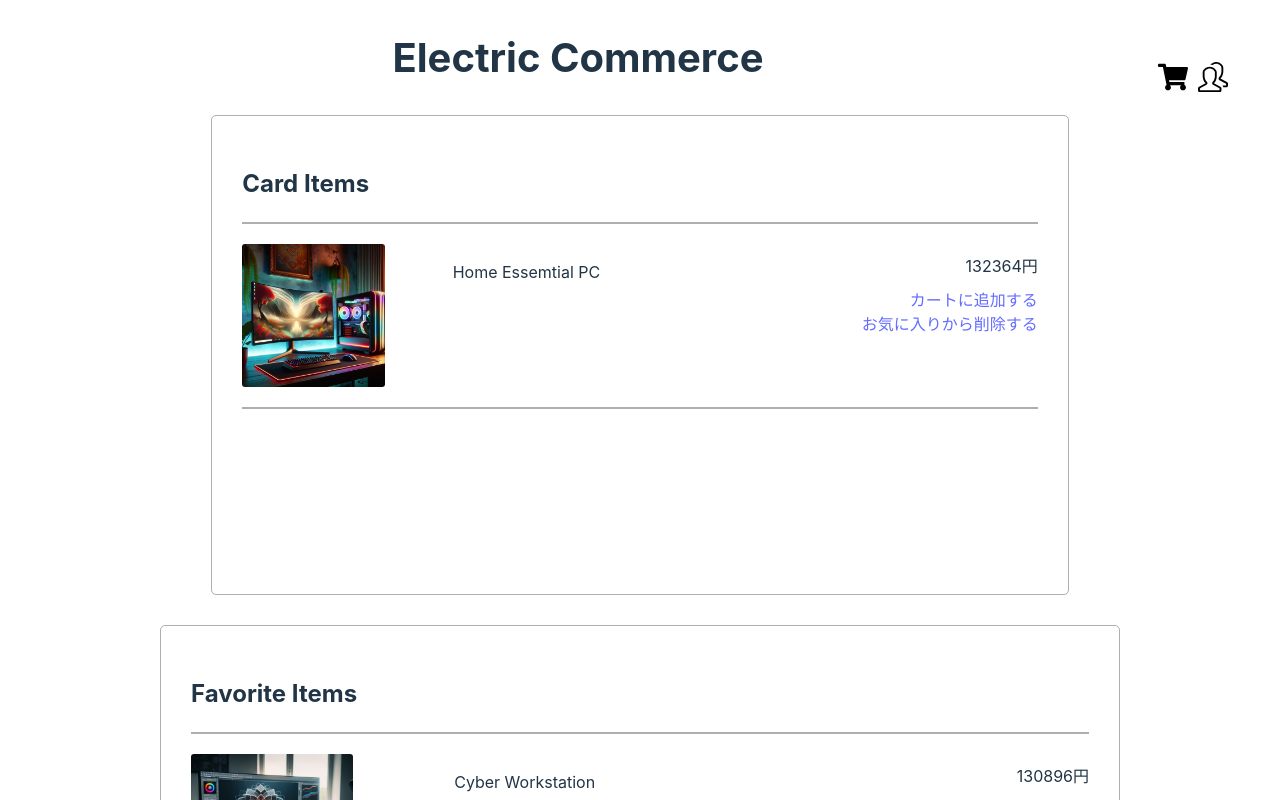
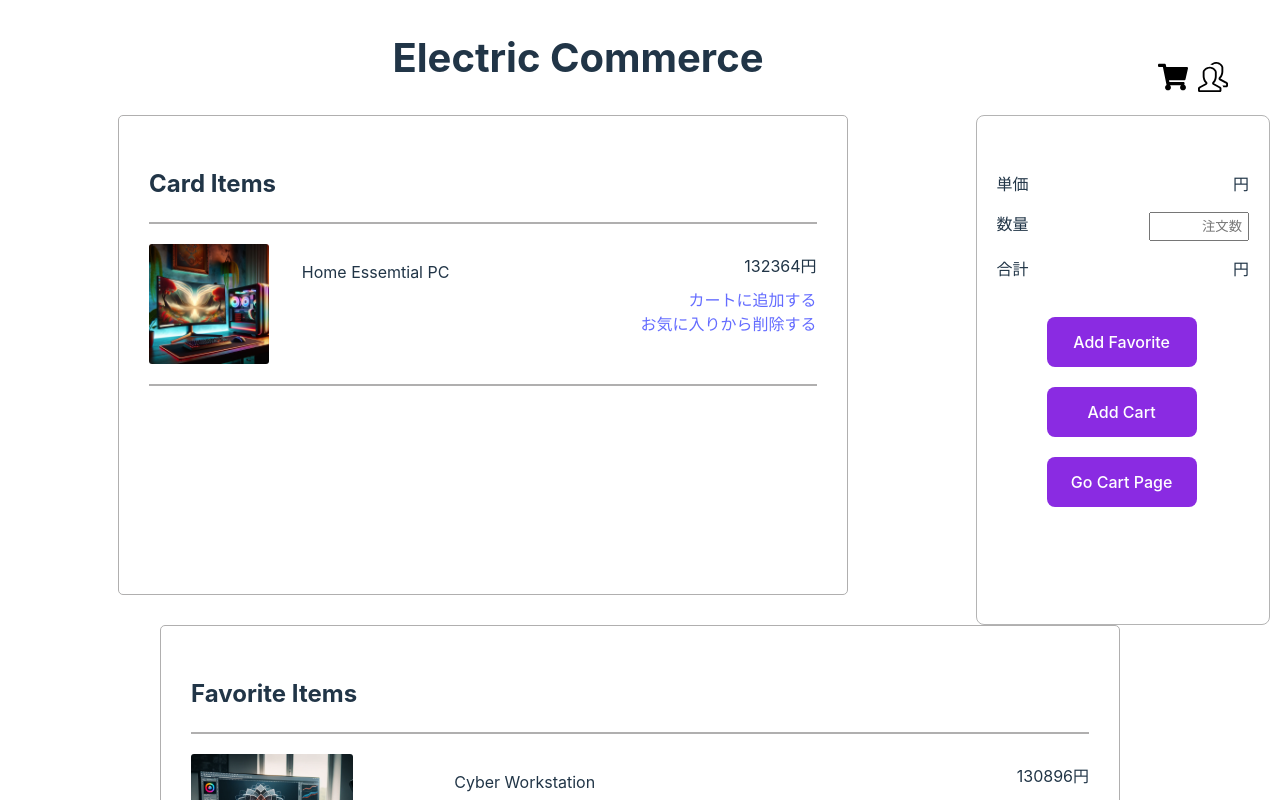
Before and after one commit to kip2/E-Commerce-Site-React, a React (Vite) app in the folder app/: page / in a window 1280 px wide. Shown: the top 800 px of the page. Built offline with nearby package versions, Linux system fonts and the light colour scheme.

Commit message:
add: cartmenuを追加

```diff
--- a/app/src/components/organisms/CardItems.css
+++ b/app/src/components/organisms/CardItems.css
@@ -3,7 +3,7 @@
     border: solid 1px #b0afaf;
     border-radius: 5px;
     padding: 30px;
-    width: 67%;
+    width: 57%;
     max-width: 960px;
     margin: 0 auto 30px auto;
     min-height: 60vh;
--- /dev/null
+++ b/app/src/components/organisms/CartMenu.css
@@ -0,0 +1,19 @@
+.buttons {
+    max-width: 20%;
+}
+
+.cart-menu-title {
+    font-size: 20px;
+    display: flex;
+    justify-content: center;
+    margin: 10px 10px;
+}
+
+.cart-menu {
+    width: 33%;
+    max-width: 23%;
+    border: solid 1px #b4b4b4;
+    border-radius: 8px;
+    margin: 0 10px 0 10px;
+    padding: 20px;
+}
--- /dev/null
+++ b/app/src/components/organisms/CartMenu.tsx
@@ -0,0 +1,42 @@
+import Button from "../atoms/Button"
+import Calculation from "../molecules/Calculation"
+import "./CartMenu.css"
+
+type CartMenuProps = {
+    productName: string
+    price: number
+}
+
+// todo: あとで実装する
+const addFavoriteClick = () => {}
+// todo: あとで実装する
+const addCartClick = () => {}
+// todo: あとで実装する
+const goCartPage= () => {}
+
+const CartMenu: React.FC<CartMenuProps> = ({productName, price}) => {
+    return (
+        <div className="cart-menu">
+            <h3 className="cart-menu-title">{productName}</h3>
+            <Calculation
+                price={price}
+            />
+            <div className="buttons">
+                <Button
+                    caption={"Add Favorite"}
+                    onButtonClick={addFavoriteClick}
+                />
+                <Button
+                    caption={"Add Cart"}
+                    onButtonClick={addCartClick}
+                />
+                <Button
+                    caption={"Go Cart Page"}
+                    onButtonClick={goCartPage}
+                />
+            </div>
+        </div>
+    )
+}
+
+export default CartMenu
--- /dev/null
+++ b/app/src/components/template/Cart.css
@@ -0,0 +1,4 @@
+.order-field {
+    display: flex;
+    justify-content: space-between;
+}
--- a/app/src/components/template/Cart.tsx
+++ b/app/src/components/template/Cart.tsx
@@ -1,12 +1,19 @@
 import Header from "../organisms/Header"
 import FavoriteItems from "../organisms/FavoriteItems"
 import CartItems from "../organisms/CartItems"
+import CartMenu from "../organisms/CartMenu"
+import "./Cart.css"
 
 const Cart = () => {
     return(
         <>
             <Header />
-            <CartItems />
+            <div className="order-field">
+                <CartItems />
+                <CartMenu
+
+                />
+            </div>
             <FavoriteItems />
         </>
     )
```
